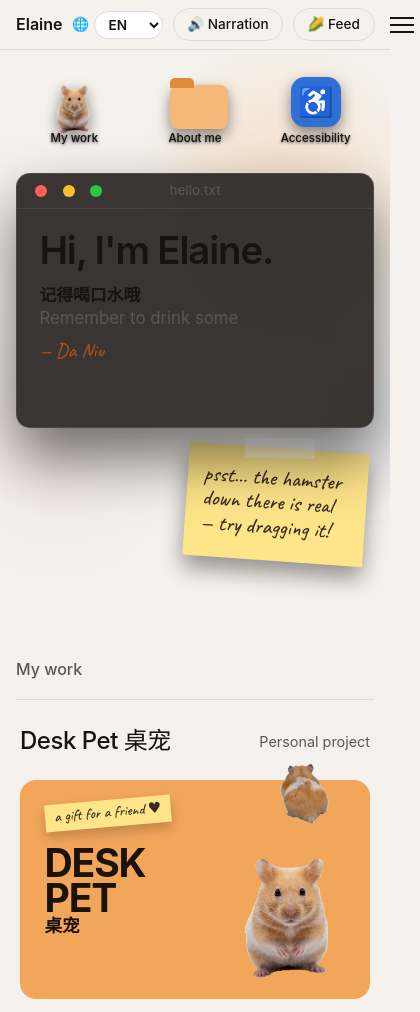
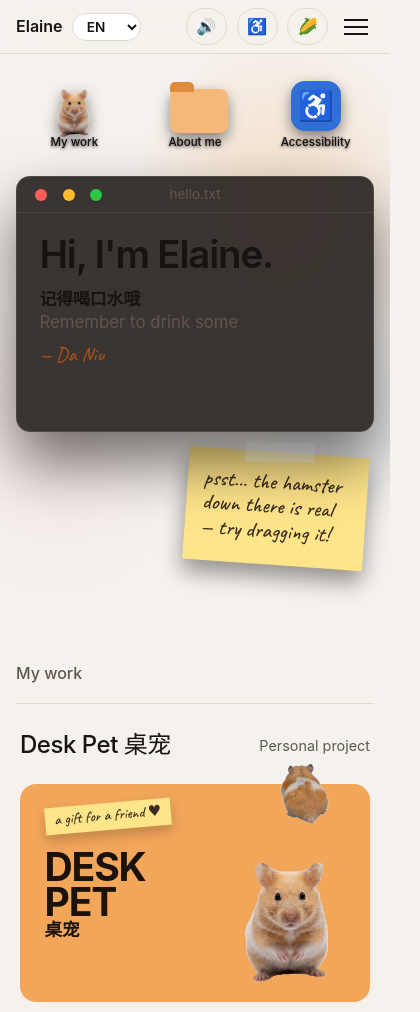
Before and after one commit to elainewangyy/portfolio, a plain HTML site: page index.html in a window 390 px wide. Shown: the top 1012 px of the page, 420 px wide, since content can reach past the window. Drawn offline with nearby package versions, Linux system fonts and the light colour scheme; a web font is replaced by a local one.

Commit message:
Add files via upload

```diff
--- a/i18n.js
+++ b/i18n.js
@@ -33,6 +33,7 @@
     "Language": ["语言", "語言"],
     "<span aria-hidden=\"true\">🔊</span> Narration": ["<span aria-hidden=\"true\">🔊</span> 旁白", "<span aria-hidden=\"true\">🔊</span> 旁白"],
     "Speed": ["语速", "語速"],
+    "<span aria-hidden=\"true\">♿</span><span class=\"access-btn__more\"> Accessibility</span>": ["<span aria-hidden=\"true\">♿</span><span class=\"access-btn__more\"> 无障碍</span>", "<span aria-hidden=\"true\">♿</span><span class=\"access-btn__more\"> 無障礙</span>"],
     "<span aria-hidden=\"true\">🌽</span> Feed<span class=\"feed-btn__more\"> Da Niu</span>": ["<span aria-hidden=\"true\">🌽</span> 喂<span class=\"feed-btn__more\">大牛</span>", "<span aria-hidden=\"true\">🌽</span> 餵<span class=\"feed-btn__more\">大牛</span>"],
     "Hide the hamster": ["藏起仓鼠", "藏起倉鼠"],
     "Bring the hamster back": ["把仓鼠叫回来", "把倉鼠叫回來"],
--- a/index.html
+++ b/index.html
@@ -42,7 +42,7 @@
   <!-- The "?v=…" after a file name is a version tag: when the file changes,
        changing this tag makes every browser fetch the new copy instead of
        an old saved one. -->
-  <link rel="stylesheet" href="styles.css?v=20261007r" />
+  <link rel="stylesheet" href="styles.css?v=20261008b" />
 </head>
 <body class="home">
 
@@ -81,6 +81,10 @@
           <option value="8">8×</option>
         </select>
       </label>
+      <!-- Accessibility: one click stops every animation and reads the page aloud (script.js, section 8) -->
+      <button type="button" class="access-btn" aria-pressed="false" data-cursor="♿ Turn on">
+        <span aria-hidden="true">♿</span><span class="access-btn__more"> Accessibility</span>
+      </button>
       <!-- Feed Da Niu: the mouse becomes corn and Da Niu chases it (script.js, section 7) -->
       <button type="button" class="feed-btn" aria-pressed="false">
         <span aria-hidden="true">🌽</span> Feed<span class="feed-btn__more"> Da Niu</span>
@@ -501,9 +505,9 @@
 
   <!-- Matter.js: a free physics library, used for the falling skill capsules -->
   <script src="https://cdnjs.cloudflare.com/ajax/libs/matter-js/0.20.0/matter.min.js" defer></script>
-  <script src="i18n.js?v=20261007r"></script>
-  <script src="script.js?v=20261007r"></script>
-  <script src="pet.js?v=20261007r"></script>
-  <script src="home.js?v=20261007r" defer></script>
+  <script src="i18n.js?v=20261008b"></script>
+  <script src="script.js?v=20261008b"></script>
+  <script src="pet.js?v=20261008b"></script>
+  <script src="home.js?v=20261008b" defer></script>
 </body>
 </html>
--- a/script.js
+++ b/script.js
@@ -435,22 +435,23 @@ if (feedButton) {
 }
 
 /* -------------------------------------------------------------
-   8. ACCESSIBILITY ICON  (on the home page's desktop)
+   8. ACCESSIBILITY  ("♿ Accessibility" in every menu bar, and the
+   icon on the home page's desktop — they're the same switch)
    One click: every animation stops (the same as "Pause
    animations") and Narration switches on and starts reading the
    page aloud from the top. Click again to turn both back off.
    Both choices are remembered on the other pages too.
    ------------------------------------------------------------- */
-const easyButton = document.querySelector(".easy-mode");
+const easyButtons = [...document.querySelectorAll(".easy-mode, .access-btn")];
 
-if (easyButton) {
+if (easyButtons.length) {
   const narrator = window.narrator; // missing if this browser can't speak
   const isOn = () =>
     document.body.classList.contains("motion-paused") && (!narrator || narrator.isOn());
-  const show = () => easyButton.setAttribute("aria-pressed", String(isOn()));
+  const show = () => easyButtons.forEach((b) => b.setAttribute("aria-pressed", String(isOn())));
   show();
 
-  easyButton.addEventListener("click", () => {
+  easyButtons.forEach((b) => b.addEventListener("click", () => {
     const on = !isOn();
     if (window.corn && window.corn.on && feedButton) feedButton.click(); // put the corn away too
     setMotionPaused(on);
@@ -466,7 +467,7 @@ if (easyButton) {
       }
     }
     show();
-  });
+  }));
 
   // Keep the icon right if Narration or Pause animations are changed on their own.
   document.addEventListener("motionchange", show);
--- a/styles.css
+++ b/styles.css
@@ -261,6 +261,7 @@ body.home .nav__links {
 /* The "🔊 Narration" and "🌽 Feed Da Niu" buttons in the menu bar
    (every page). Orange when switched on. */
 .narrate-btn,
+.access-btn,
 .feed-btn {
   font: inherit;
   font-size: 0.85rem;
@@ -276,11 +277,13 @@ body.home .nav__links {
 }
 
 .narrate-btn:hover,
+.access-btn:hover,
 .feed-btn:hover {
   border-color: var(--color-accent);
 }
 
 .narrate-btn[aria-pressed="true"],
+.access-btn[aria-pressed="true"],
 .feed-btn[aria-pressed="true"] {
   background: var(--color-accent);
   border-color: var(--color-accent);
@@ -2978,12 +2981,33 @@ body.pet-hidden {
   }
 
   .narrate-speed,
+  .access-btn,
   .feed-btn {
     order: 2;
   }
 
-  /* "🌽 Feed" on a phone; "Da Niu" is still there for screen readers. */
-  .feed-btn__more {
+  /* Phone: the three menu-bar buttons show just their icons (🔊 ♿ 🌽).
+     The words are still inside each button (font-size 0 hides them
+     visually only), so screen readers still hear "Narration" etc. */
+  .narrate-btn,
+  .access-btn,
+  .feed-btn {
+    font-size: 0;
+    padding-inline: 0.6rem;
+  }
+
+  .narrate-btn > [aria-hidden="true"],
+  .access-btn > [aria-hidden="true"],
+  .feed-btn > [aria-hidden="true"] {
+    font-size: 1rem;
+  }
+
+  .lang-pick__globe {
+    display: none;
+  }
+
+  .feed-btn__more,
+  .access-btn__more {
     position: absolute;
     width: 1px;
     height: 1px;
```
Also changed, not shown: project-desk-pet.html (+9 -5 lines), project-warm-up-games.html (+8 -4 lines).
